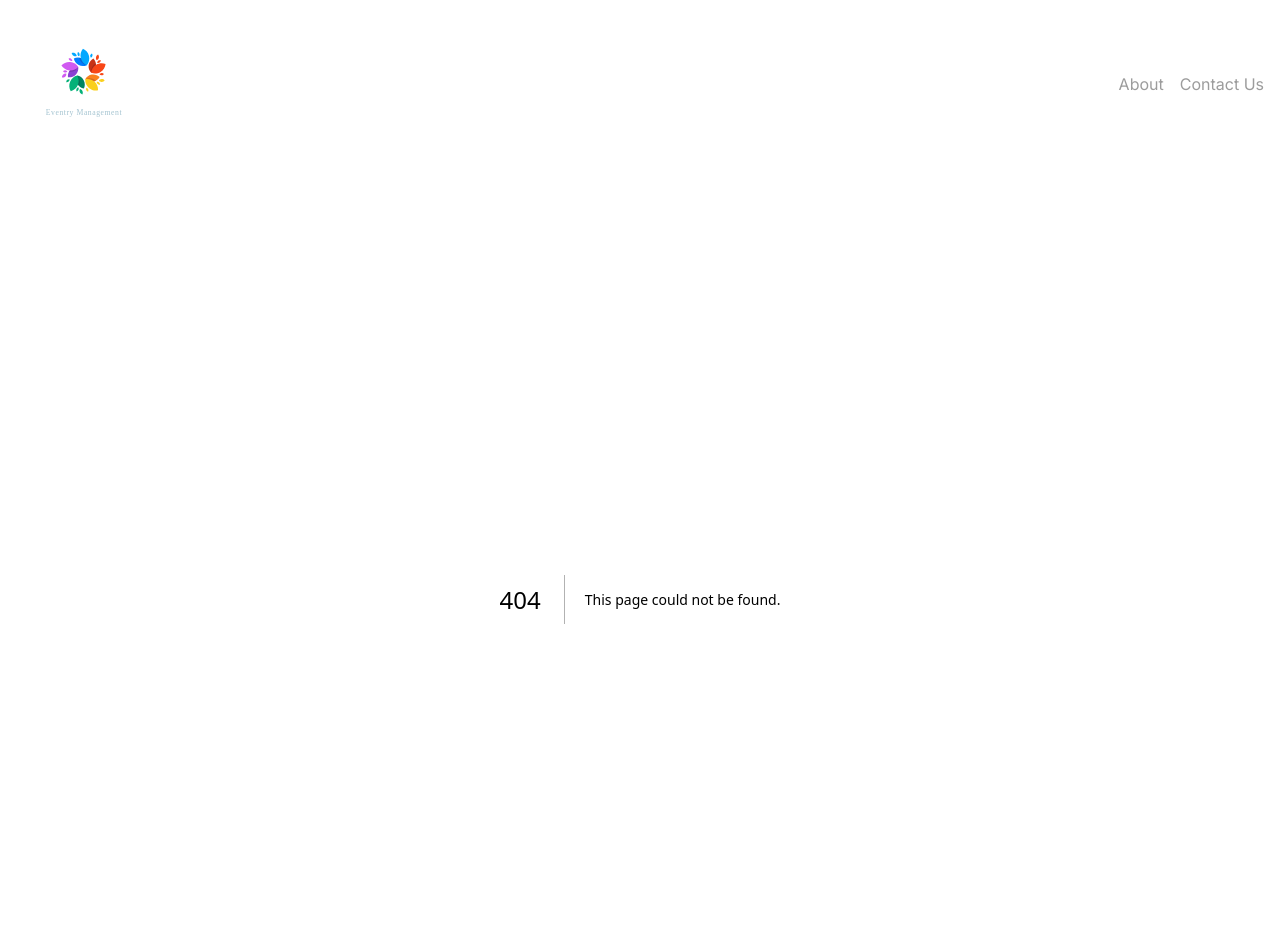
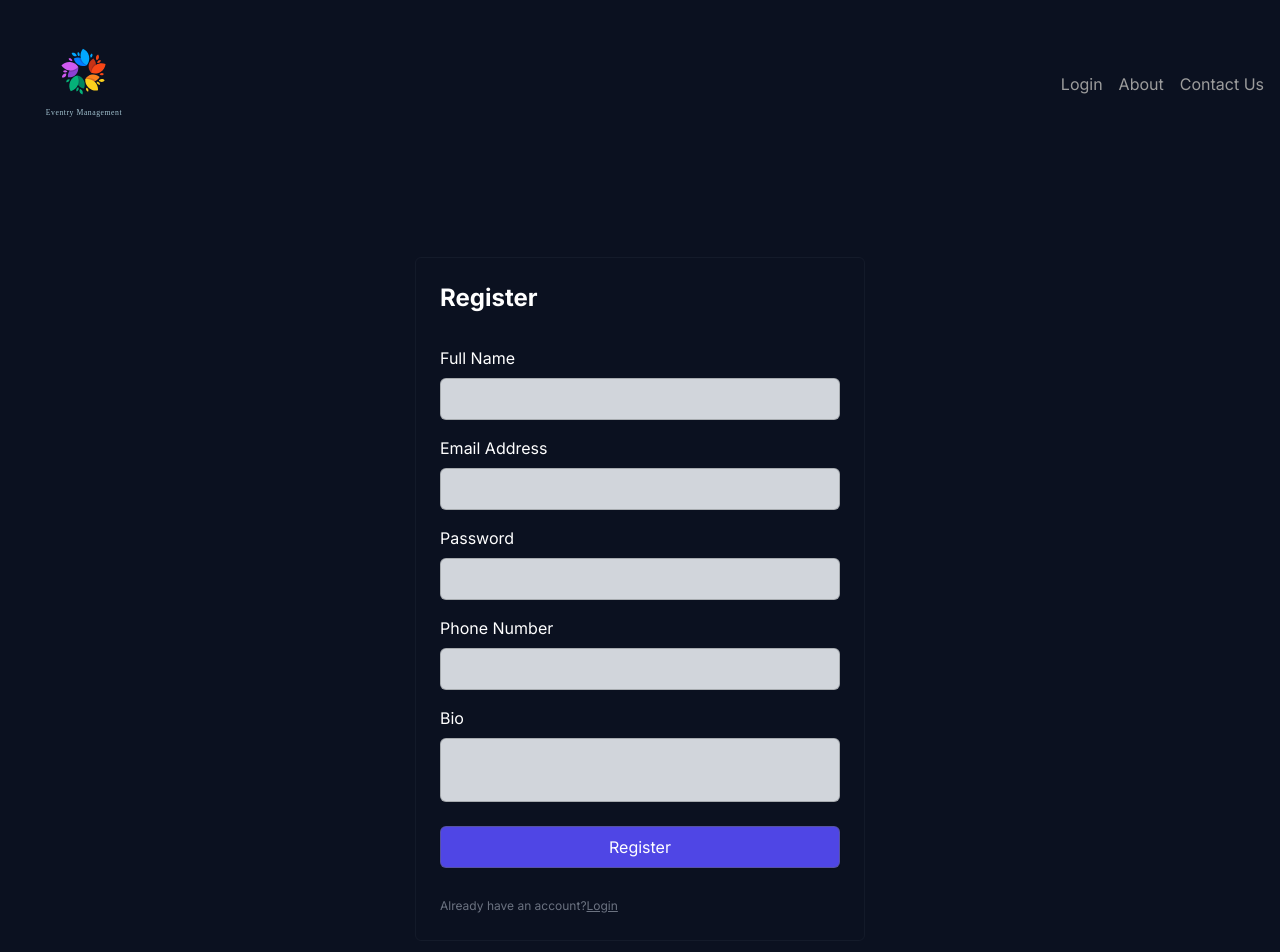
Before and after one commit to KawsarCoder/Event-Management, a Next.js app: page /register in a window 1280 px wide. Before the commit this address had no page. Shown: the top 952 px of the page. Built offline with nearby package versions, Linux system fonts and the light colour scheme.

Commit message:
dynamic login and resigtration form created

```diff
--- a/app/details/[id]/page.js
+++ b/app/details/[id]/page.js
@@ -11,8 +11,8 @@ const EventDetailsPage = async ({ params: { id } }) => {
   return (
     <>
       <HeroSection eventInfo={eventInfo} />
-      <section class="container">
-        <div class="grid grid-cols-5 gap-12 my-12">
+      <section className="container">
+        <div className="grid grid-cols-5 gap-12 my-12">
           <EventDetails details={eventInfo?.details} swaqs={eventInfo?.swaqs} />
           <EventVenue location={eventInfo?.location} />
         </div>
--- a/app/globals.css
+++ b/app/globals.css
@@ -10,4 +10,15 @@
   button {
     @apply bg-[#464849] py-2 px-2 rounded-md border border-[#5F5F5F]/50 shadow-sm cursor-pointer hover:bg-[#3C3D3D] transition-colors active:translate-y-1;
   }
+  .login-form {
+    @apply flex flex-col my-6;
+  }
+
+  .login-form div {
+    @apply flex flex-col gap-2 my-2;
+  }
+
+  .login-form input {
+    @apply border border-black/20 rounded-md px-4 py-2 bg-gray-300 text-black;
+  }
 }
--- /dev/null
+++ b/app/login/page.js
@@ -0,0 +1,23 @@
+import LoginForm from "@/components/auth/LoginForm";
+import Link from "next/link";
+
+const loginPage = () => {
+  return (
+    <>
+      <section className="h-screen grid place-items-center">
+        <div className="max-w-[450px] w-full mx-auto p-6 border border-gray-700/20 rounded-md">
+          <h4 className="font-bold text-2xl">Sign in</h4>
+          <LoginForm />
+          <span className="text-center text-xs text-gray-500">
+            Don't have an account?
+            <Link className="underline hover:text-indigo-600" href="./register">
+              Register
+            </Link>
+          </span>
+        </div>
+      </section>
+    </>
+  );
+};
+
+export default loginPage;
--- /dev/null
+++ b/app/register/page.js
@@ -0,0 +1,22 @@
+import RegistrationForm from "@/components/auth/RegistrationForm";
+import Link from "next/link";
+import React from "react";
+
+const RegistrationPage = () => {
+  return (
+    <section className="h-screen grid place-items-center">
+      <div className="max-w-[450px] w-full mx-auto p-6 border border-gray-700/20 rounded-md">
+        <h4 className="font-bold text-2xl">Register</h4>
+        <RegistrationForm />
+        <span className="text-center text-xs text-gray-500">
+          Already have an account?
+          <Link className="underline hover:text-indigo-600" href="/login">
+            Login
+          </Link>
+        </span>
+      </div>
+    </section>
+  );
+};
+
+export default RegistrationPage;
--- a/components/Navbar.jsx
+++ b/components/Navbar.jsx
@@ -1,4 +1,3 @@
-
 import Image from "next/image";
 import Link from "next/link";
 
@@ -8,15 +7,14 @@ const Navbar = () => {
       <div className="container flex justify-between items-center py-4">
         <div className="nav-brand">
           <Link href="/">
-            <Image
-              src="/logo.svg"
-              alt="Eventry"
-              width={135}
-              height={135} />
+            <Image src="/logo.svg" alt="Eventry" width={135} height={135} />
           </Link>
         </div>
 
         <ul className="flex gap-4 text-[#9C9C9C]">
+          <li>
+            <Link href="/login">Login</Link>
+          </li>
           <li>About</li>
           <li>Contact Us</li>
         </ul>
--- /dev/null
+++ b/components/auth/LoginForm.jsx
@@ -0,0 +1,25 @@
+import React from "react";
+
+const LoginForm = () => {
+  return (
+    <form className="login-form">
+      <div>
+        <label htmlFor="email">Email Address</label>
+        <input type="email" name="email" id="email" />
+      </div>
+      <div>
+        <label htmlFor="password">Password</label>
+        <input type="password" name="password" id="password" />
+      </div>
+
+      <button
+        type="submit"
+        className="btn-primary w-full mt-4 bg-indigo-600 hover:bg-indigo-800"
+      >
+        Login
+      </button>
+    </form>
+  );
+};
+
+export default LoginForm;
--- /dev/null
+++ b/components/auth/RegistrationForm.jsx
@@ -0,0 +1,37 @@
+import React from "react";
+
+const RegistrationForm = () => {
+  return (
+    <form className="login-form">
+      <div>
+        <label htmlFor="name">Full Name</label>
+        <input type="text" name="name" id="name" />
+      </div>
+      <div>
+        <label htmlFor="email">Email Address</label>
+        <input type="email" name="email" id="email" />
+      </div>
+      <div>
+        <label htmlFor="password">Password</label>
+        <input type="password" name="password" id="password" />
+      </div>
+      <div>
+        <label htmlFor="phone">Phone Number</label>
+        <input type="tel" name="pnone" id="phone" />
+      </div>
+      <div>
+        <label htmlFor="bio">Bio</label>
+        <input className="min-h-16" type="text" name="bio" id="bio" />
+      </div>
+
+      <button
+        type="submit"
+        className="btn-primary w-full mt-4 bg-indigo-600 hover:bg-indigo-800"
+      >
+        Register
+      </button>
+    </form>
+  );
+};
+
+export default RegistrationForm;
--- a/components/details/EventDetails.jsx
+++ b/components/details/EventDetails.jsx
@@ -8,7 +8,7 @@ const EventDetails = ({ details, swaqs }) => {
 
           {swaqs && (
             <ul className="">
-              {swaqs.map((swaq) => (
+              {swaqs?.map((swaq) => (
                 <li key={swaq}>{swaq}</li>
               ))}
             </ul>
```
Also changed, not shown: components/payments/PaymentForm.jsx (indentation only).
